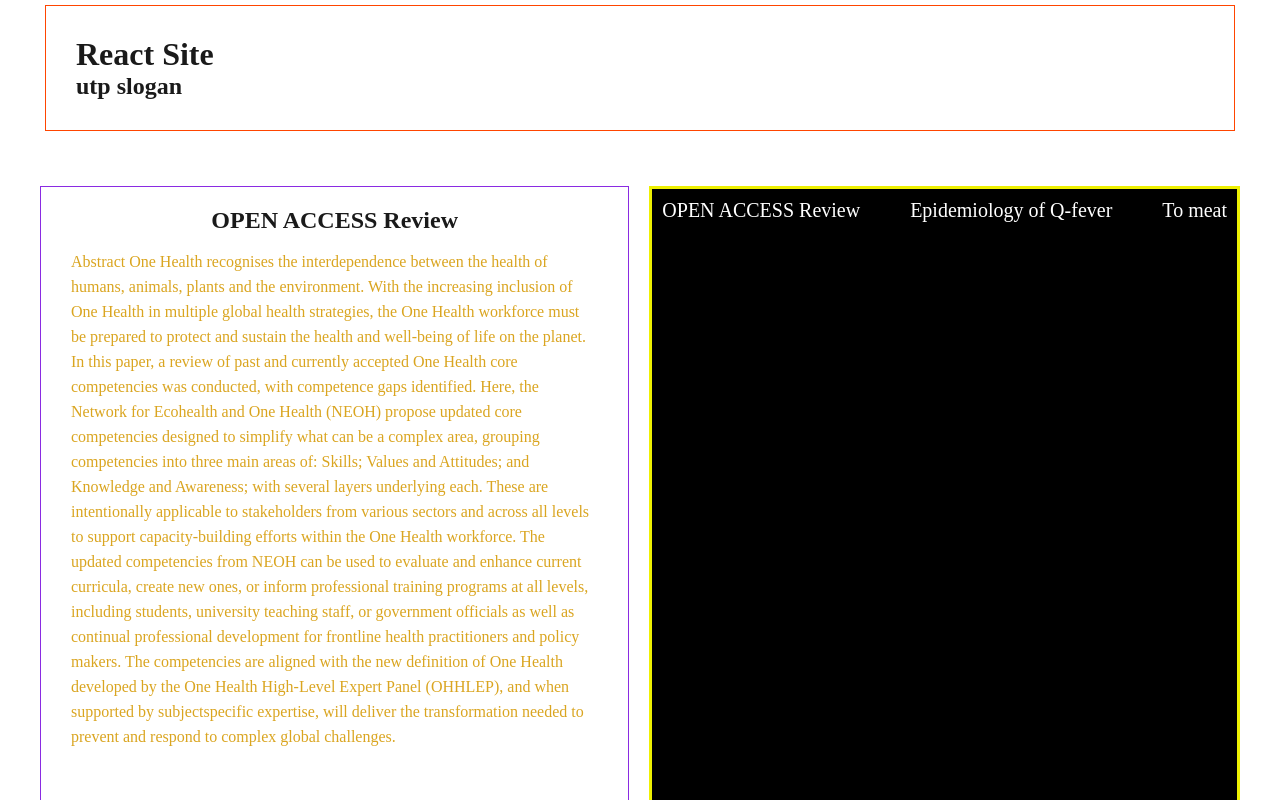
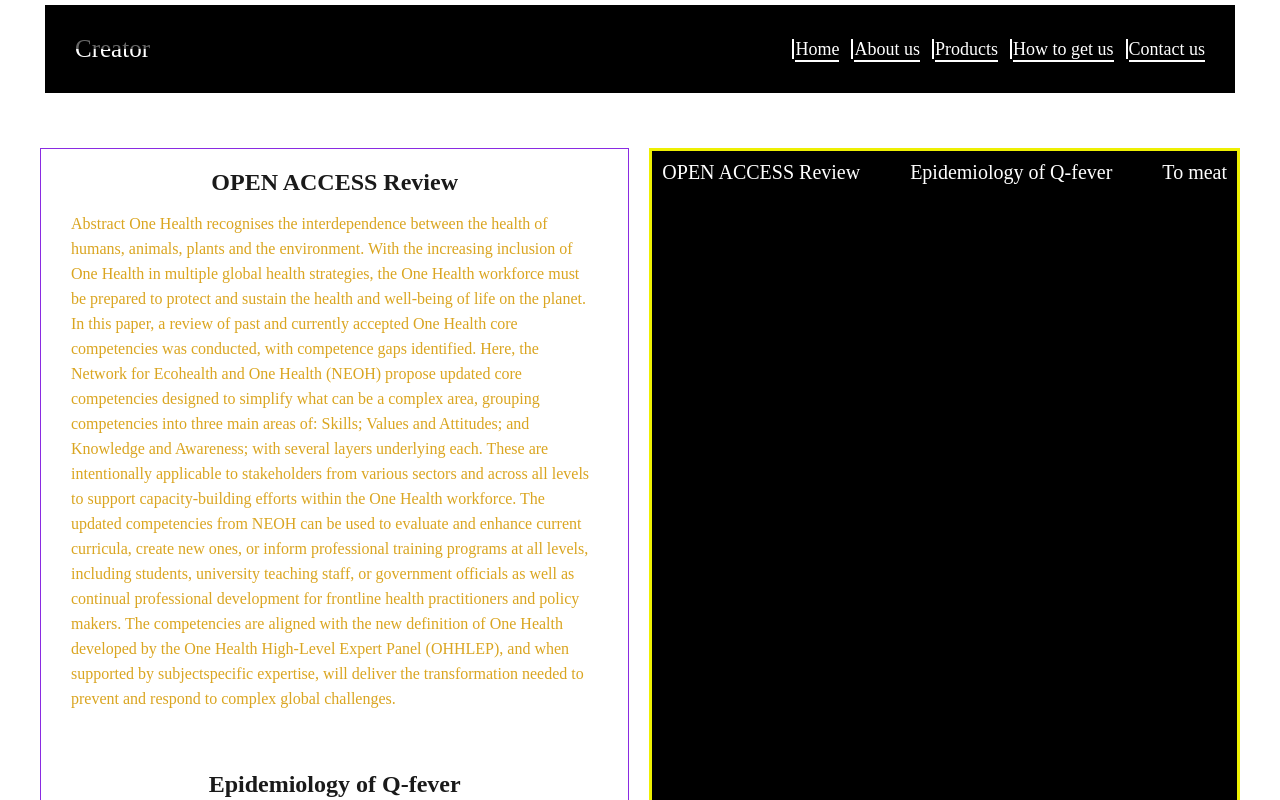
Before and after one commit to petroyurchuk/fake-project, a React (Create React App) app: page / in a window 1280 px wide. Shown: the top 800 px of the page. Built offline with nearby package versions, Linux system fonts and the light colour scheme.

Commit message:
add full header

```diff
--- a/src/Header/Header.css
+++ b/src/Header/Header.css
@@ -1,7 +1,11 @@
 .Header-site-header {
-  border: 1px solid orangered;
+  /* border: 1px solid orangered; */
   padding: 30px;
   margin: 5px;
+  display: flex;
+  justify-content: space-between;
+  align-items: center;
+  background-color: #000;
 }
 
 .Header-site-header {
--- a/src/Header/Header.tsx
+++ b/src/Header/Header.tsx
@@ -1,10 +1,12 @@
+import Navigation from '../Navigation/Navigation'
+import Logo from './Logo'
 import './Header.css'
 function Header() {
     return (
-        <div className="Header-site-header">
-            <h1>React Site</h1>
-            <h2>utp slogan</h2>
-        </div>
+        <header className="Header-site-header">
+            <Logo />
+            <Navigation />
+        </header>
     )
 }
 export default Header
--- /dev/null
+++ b/src/Header/Logo.css
@@ -0,0 +1,15 @@
+.logo {
+  text-decoration: none;
+  font-size: 25px;
+  position: relative;
+  color: #fff;
+}
+
+.logo::before {
+  content: "";
+  position: absolute;
+  height: 50%;
+  width: 100%;
+  background: rgba(0, 0, 0, 0.6);
+
+}
--- /dev/null
+++ b/src/Header/Logo.tsx
@@ -0,0 +1,11 @@
+import './Logo.css'
+
+function Logo() {
+    return (
+        <a href="/" className="logo">
+            Creator
+        </a>
+    )
+}
+
+export default Logo
--- /dev/null
+++ b/src/Navigation/List.css
@@ -0,0 +1,52 @@
+.list-menu {
+  display: flex;
+  column-gap: 15px;
+  justify-content: flex-end;
+}
+
+.list-menu__item {
+  list-style: none;
+
+}
+
+.list-menu__link {
+  text-decoration: none;
+  color: #fff;
+  font-size: 18px;
+  position: relative;
+}
+
+.list-menu__link::before {
+  content: "";
+  position: absolute;
+  left: -3px;
+  height: 100%;
+  width: 2px;
+  background-color: #fff;
+  transition: all .5s;
+}
+
+.list-menu__link::after {
+  content: "";
+  width: 100%;
+  height: 2px;
+  bottom: -3px;
+  position: absolute;
+  background-color: #fff;
+  transition: all .5s;
+  left: 0;
+}
+
+.list-menu__link:hover::before {
+  left: 0;
+  top: -3px;
+  height: 2px;
+  width: 100%;
+}
+
+.list-menu__link:hover::after {
+  left: -3px;
+  width: 2px;
+  height: 100%;
+
+}
--- /dev/null
+++ b/src/Navigation/List.tsx
@@ -0,0 +1,34 @@
+import './List.css'
+function List() {
+    return (
+        <ul className="menu__list list-menu">
+            <li className="list-menu__item">
+                <a href="/" className="list-menu__link">
+                    Home
+                </a>
+            </li>
+            <li className="list-menu__item">
+                <a href="/" className="list-menu__link">
+                    About us
+                </a>
+            </li>
+            <li className="list-menu__item">
+                <a href="/" className="list-menu__link">
+                    Products
+                </a>
+            </li>
+            <li className="list-menu__item">
+                <a href="/" className="list-menu__link">
+                    How to get us
+                </a>
+            </li>
+            <li className="list-menu__item">
+                <a href="/" className="list-menu__link">
+                    Contact us
+                </a>
+            </li>
+        </ul>
+    )
+}
+
+export default List
--- /dev/null
+++ b/src/Navigation/Navigation.css
@@ -0,0 +1,3 @@
+.menu {
+  flex: 1 1 auto;
+}
--- /dev/null
+++ b/src/Navigation/Navigation.tsx
@@ -0,0 +1,11 @@
+import List from './List'
+import './Navigation.css'
+function Navigation() {
+    return (
+        <nav className="menu">
+            <List />
+        </nav>
+    )
+}
+
+export default Navigation
```
